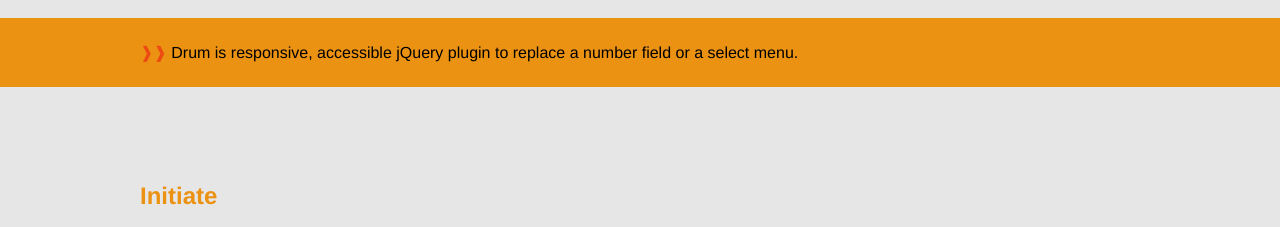
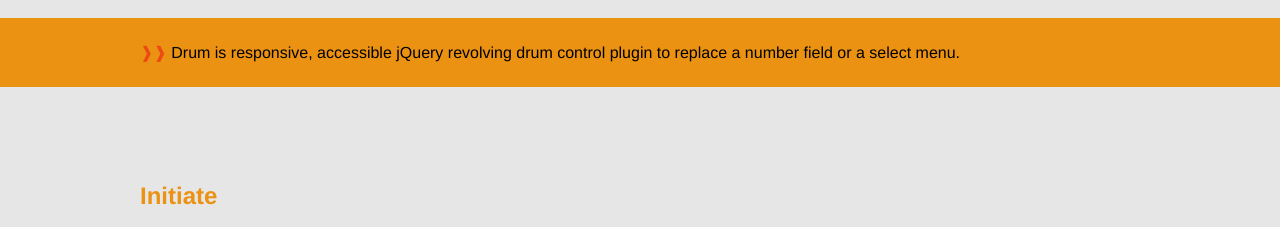
Before and after one commit to tigrr/drum, a website: page docs/index.html in a window 1280 px wide. Shown: the part 160-387 px from the top of the page. Drawn offline with nearby package versions, Linux system fonts and the light colour scheme.

Commit message:
Change description

```diff
--- a/docs/index.html
+++ b/docs/index.html
@@ -5,8 +5,8 @@
 	<meta http-equiv="X-UA-Compatible" content="IE=edge,chrome=1">
 	<meta name="viewport" content="width=device-width, initial-scale=1.0">
 
-	<title>Watch Drag Test</title>
-	<meta name="description" content="Drum is responsive, accessible jQuery plugin to ">
+	<title>jQuery Drum</title>
+	<meta name="description" content="Drum is responsive, accessible jQuery revolving drum control plugin to replace a number field or a select menu">
 
 	<link rel="shortcut icon" href="/favicon.ico">
 
@@ -28,7 +28,7 @@
 	</div>
 
 	<div class="section intro">
-		<div class="container"><span class="clr-primary">❱❱</span> Drum is responsive, accessible jQuery plugin to replace a number field or a select menu.</div>
+		<div class="container"><span class="clr-primary">❱❱</span> Drum is responsive, accessible jQuery revolving drum control plugin to replace a number field or a select menu.</div>
 	</div>
 
 	<div class="container">
--- a/package.json
+++ b/package.json
@@ -1,7 +1,7 @@
 {
   "name": "drum",
   "version": "0.0.0",
-  "description": "jQuery revolving drum control widget",
+  "description": "Drum is responsive, accessible jQuery revolving drum control plugin to replace a number field or a select menu",
   "main": "jquery.drum.min.js",
   "scripts": {
     "build": "uglifyjs lib/jquery-ui.widget.js src/jquery.watch-drag.js src/jquery.drum.js -o jquery.drum-1.min.js --comments /^!/",
```
